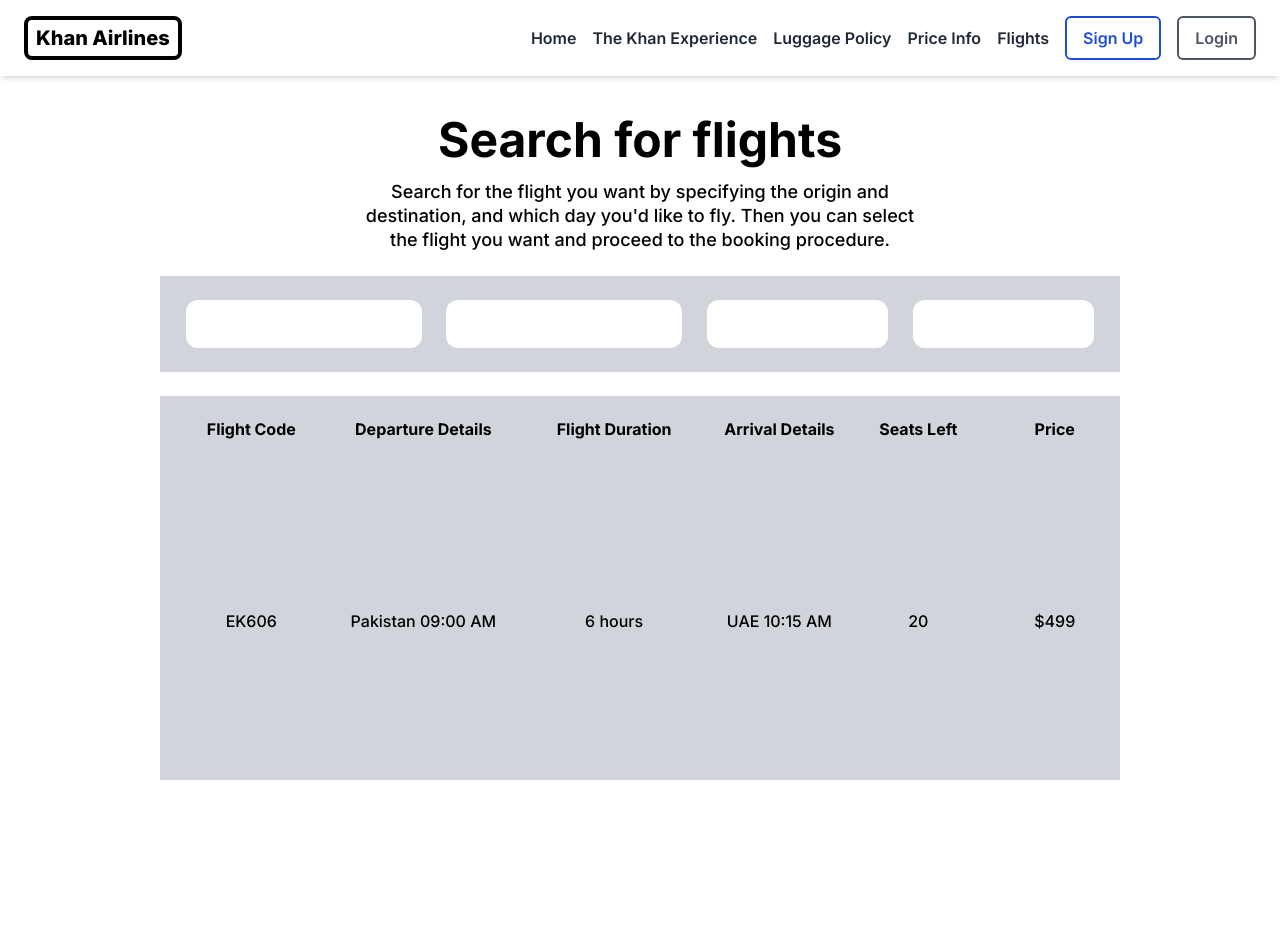
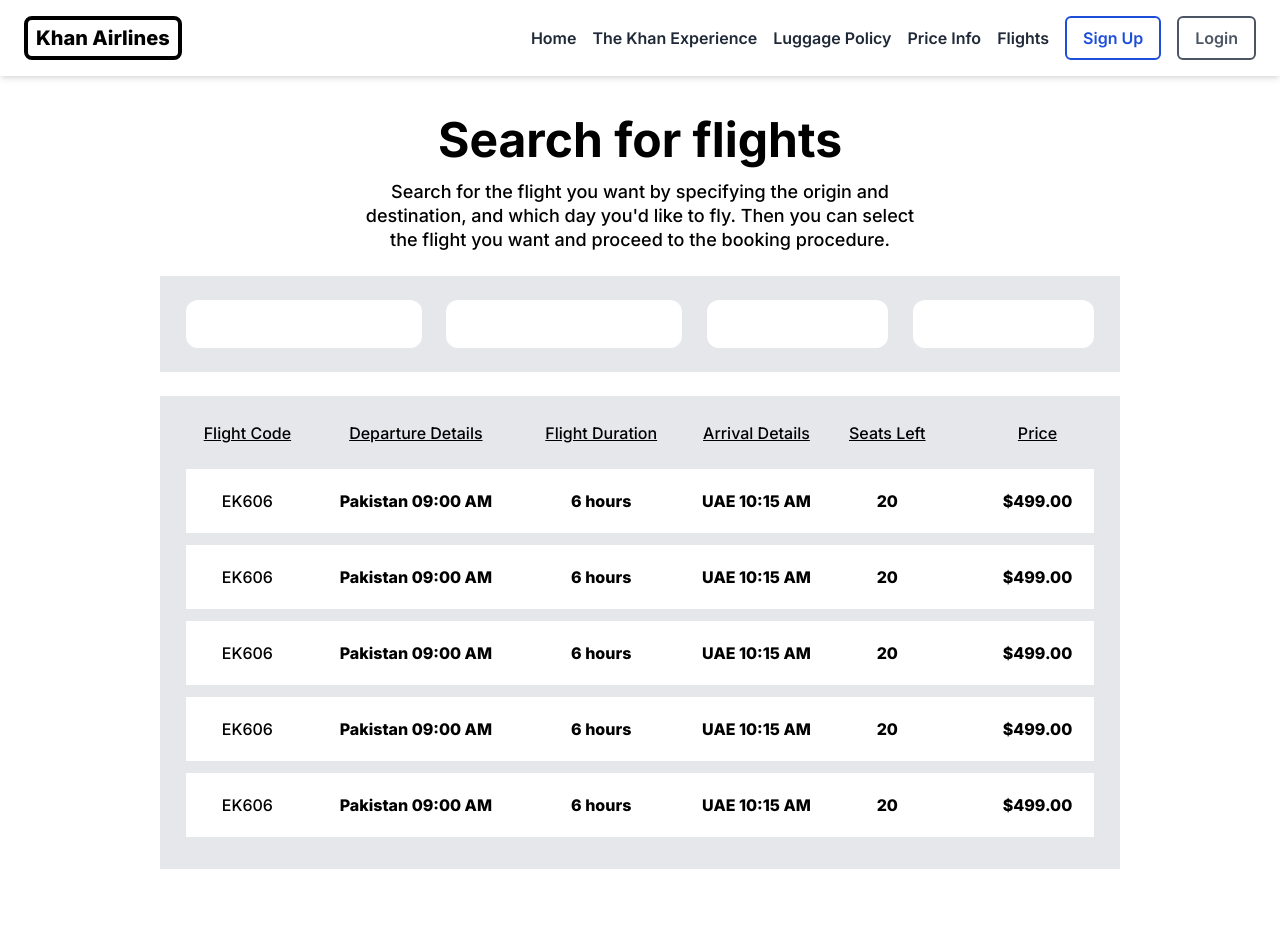
Before and after one commit to YahyaAhmedKhan/db-proj-frontend, a React (Create React App) app: page /flights in a window 1280 px wide. Shown: the top 952 px of the page. Before the commit the page ends 800 px from the top, so only its background shows below. Built offline with nearby package versions, Linux system fonts and the light colour scheme.

Commit message:
flights page pretty much done

```diff
--- a/src/App.js
+++ b/src/App.js
@@ -1,7 +1,7 @@
 import "./App.css";
-import Flights from "./flights";
+import { FlightsPage } from "./flights-page";
 import Login from "./login";
-import SignUp from "./sign-up";
+import SignUp from "./sign-up-page";
 import { BrowserRouter, Routes, Route } from "react-router-dom";
 
 function App() {
@@ -10,7 +10,7 @@ function App() {
       <Routes>
         <Route path="/signup" element={<SignUp />} />
         <Route path="/login" element={<Login />} />
-        <Route path="/flights" element={<Flights />} />
+        <Route path="/flights" element={<FlightsPage />} />
       </Routes>
     </BrowserRouter>
   );
--- /dev/null
+++ b/src/flight-row.js
@@ -0,0 +1,13 @@
+const FlightRow = () => {
+  return (
+    <tr className=" text-center">
+      <td>EK606</td>
+      <td>Pakistan 09:00 AM</td>
+      <td>6 hours</td>
+      <td>UAE 10:15 AM</td>
+      <td>20</td>
+      <td className="pl-10">$499</td>
+    </tr>
+  );
+};
+export default FlightRow;
--- /dev/null
+++ b/src/flights-page.js
@@ -0,0 +1,129 @@
+import React, { useState } from "react";
+import axios from "axios";
+import Navbar from "./navbar";
+import FlightRow from "./flight-row";
+
+export const FlightsPage = () => {
+  const [email, setEmail] = useState("");
+  const [password, setPassword] = useState("");
+  const [confirmPassword, setConfirmPassword] = useState("");
+
+  const handleSubmit = async (values) => {
+    console.log(values);
+    console.log(values.target);
+    console.log(values.target.values);
+    values.preventDefault();
+    const response = await axios.post("http://localhost:5000/accounts", {
+      email: email,
+      password: password,
+    });
+    console.log(response.data);
+
+    console.log("Submitted", { email, password });
+  };
+
+  return (
+    <div className="flex flex-col items-center justify-center">
+      <Navbar />
+      <div className="flex flex-col items-center justify-center">
+        <h1 className="text-5xl mb-4 font-bold pt-10">Search for flights</h1>
+        <p
+          className=" w-1/2 text-center text-lg font-medium leading-6"
+          style={{ width: "45%" }}
+        >
+          Search for the flight you want by specifying the origin and
+          destination, and which day you'd like to fly. Then you can select the
+          flight you want and proceed to the booking procedure.
+        </p>
+        <div className=" flex w-3/4 h-24 mt-6 bg-gray-200 items-center px-[2%] justify-between">
+          <div className="w-[26%] h-[50%] bg-white rounded-xl"></div>
+          <div className="w-[26%] h-[50%] bg-white rounded-xl"></div>
+          <div className="w-[20%] h-[50%] bg-white rounded-xl"></div>
+          <div className="w-[20%] h-[50%] bg-white rounded-xl"></div>
+        </div>
+
+        <div className="flight-results w-3/4 flex flex-col mt-6 bg-gray-200 px-[2%]">
+          <table className="flights-table w-full  h-full mt-3  mb-5 border-separate border-spacing-y-3">
+            <thead>
+              <tr className="text-center underline">
+                <th className="pb-3 font-medium">Flight Code</th>
+                <th className="pb-3 font-medium">Departure Details</th>
+                <th className="pb-3 font-medium">Flight Duration</th>
+                <th className="pb-3 font-medium">Arrival Details</th>
+                <th className="pb-3 font-medium">Seats Left</th>
+                <th className="pb-3 pl-10 font-medium">Price</th>
+              </tr>
+            </thead>
+            <tbody className=" font-medium">
+              {[
+                {
+                  flightCode: "EK606",
+                  departureDetails: "Pakistan 09:00 AM",
+                  flightDuration: "6 hours",
+                  arrivalDetails: "UAE 10:15 AM",
+                  seatsLeft: "20",
+                  price: "$499.00",
+                },
+                {
+                  flightCode: "EK606",
+                  departureDetails: "Pakistan 09:00 AM",
+                  flightDuration: "6 hours",
+                  arrivalDetails: "UAE 10:15 AM",
+                  seatsLeft: "20",
+                  price: "$499.00",
+                },
+                {
+                  flightCode: "EK606",
+                  departureDetails: "Pakistan 09:00 AM",
+                  flightDuration: "6 hours",
+                  arrivalDetails: "UAE 10:15 AM",
+                  seatsLeft: "20",
+                  price: "$499.00",
+                },
+                {
+                  flightCode: "EK606",
+                  departureDetails: "Pakistan 09:00 AM",
+                  flightDuration: "6 hours",
+                  arrivalDetails: "UAE 10:15 AM",
+                  seatsLeft: "20",
+                  price: "$499.00",
+                },
+                {
+                  flightCode: "EK606",
+                  departureDetails: "Pakistan 09:00 AM",
+                  flightDuration: "6 hours",
+                  arrivalDetails: "UAE 10:15 AM",
+                  seatsLeft: "20",
+                  price: "$499.00",
+                },
+              ].map((flight) => {
+                return (
+                  <>
+                    <tr className=" text-center bg-white">
+                      <td className="py-5">{flight.flightCode}</td>
+                      <td className="font-extrabold py-5">
+                        {flight.departureDetails}
+                      </td>
+                      <td className="font-extrabold py-5">
+                        {flight.flightDuration}
+                      </td>
+                      <td className="font-extrabold py-5">
+                        {flight.arrivalDetails}
+                      </td>
+                      <td className="font-extrabold py-5">
+                        {flight.seatsLeft}
+                      </td>
+                      <td className="font-extrabold pl-10">{flight.price}</td>
+                    </tr>
+
+                  </>
+                );
+              })}
+            </tbody>
+          </table>
+        </div>
+        <div className=" w-full h-72 bg-gray-300 mt-40"></div>
+      </div>
+    </div>
+  );
+};
--- a/src/flights.js
+++ /dev/null
@@ -1,73 +0,0 @@
-import React, { useState } from "react";
-import axios from "axios";
-import { Link } from "react-router-dom";
-import Navbar from "./navbar";
-
-const Flights = () => {
-  const [email, setEmail] = useState("");
-  const [password, setPassword] = useState("");
-  const [confirmPassword, setConfirmPassword] = useState("");
-
-  const handleSubmit = async (values) => {
-    console.log(values);
-    console.log(values.target);
-    console.log(values.target.values);
-    values.preventDefault();
-    const response = await axios.post("http://localhost:5000/accounts", {
-      email: email,
-      password: password,
-    });
-    console.log(response.data);
-
-    console.log("Submitted", { email, password });
-  };
-
-  return (
-    <div className="flex flex-col items-center justify-center">
-      <Navbar />
-      <div className="flex flex-col items-center justify-center">
-        <h1 className="text-5xl mb-4 font-bold pt-10">Search for flights</h1>
-        <p
-          className=" w-1/2 text-center text-lg font-medium leading-6"
-          style={{ width: "45%" }}
-        >
-          Search for the flight you want by specifying the origin and
-          destination, and which day you'd like to fly. Then you can select the
-          flight you want and proceed to the booking procedure.
-        </p>
-        <div className=" flex w-3/4 h-24 mt-6 bg-gray-300 items-center px-[2%] justify-between">
-          <div className="w-[26%] h-[50%] bg-white rounded-xl"></div>
-          <div className="w-[26%] h-[50%] bg-white rounded-xl"></div>
-          <div className="w-[20%] h-[50%] bg-white rounded-xl"></div>
-          <div className="w-[20%] h-[50%] bg-white rounded-xl"></div>
-        </div>
-        <div className="w-3/4 h-96 mt-6 bg-gray-300 px-[2%]">
-          <table className="w-full h-full mt-5">
-            <thead>
-              <tr className="text-center">
-                <th>Flight Code</th>
-                <th>Departure Details</th>
-                <th>Flight Duration</th>
-                <th>Arrival Details</th>
-                <th>Seats Left</th>
-                <th className="pl-10 ml">Price</th>
-              </tr>
-            </thead>
-            <tbody className=" font-medium">
-              <tr className=" text-center">
-                <td>EK606</td>
-                <td>Pakistan 09:00 AM</td>
-                <td>6 hours</td>
-                <td>UAE 10:15 AM</td>
-                <td>20</td>
-                <td className="pl-10">$499</td>
-              </tr>
-            </tbody>
-          </table>
-        </div>
-      </div>
-    </div>
-  );
-};
-
-export default Flights;
```
Also changed, not shown: src/sign-up-page.js (renamed from src/sign-up.js).
